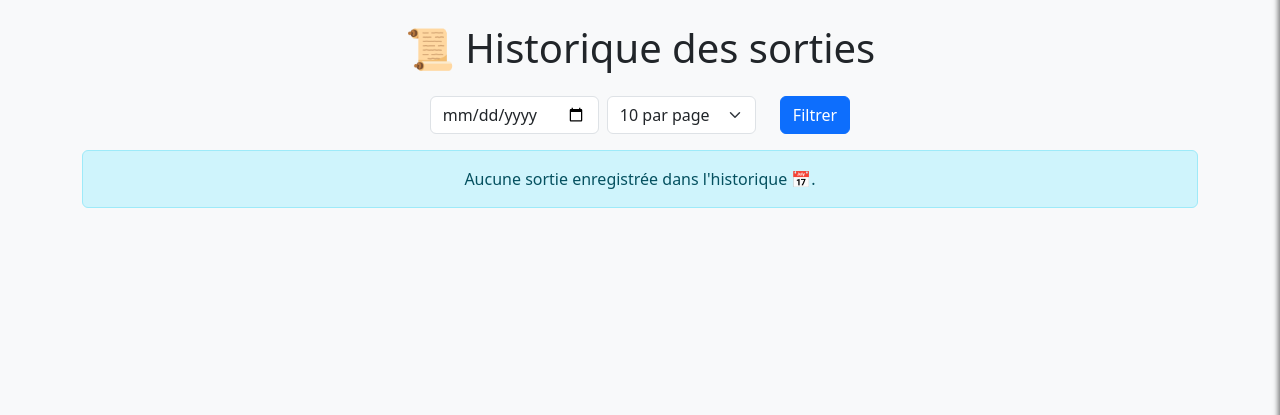
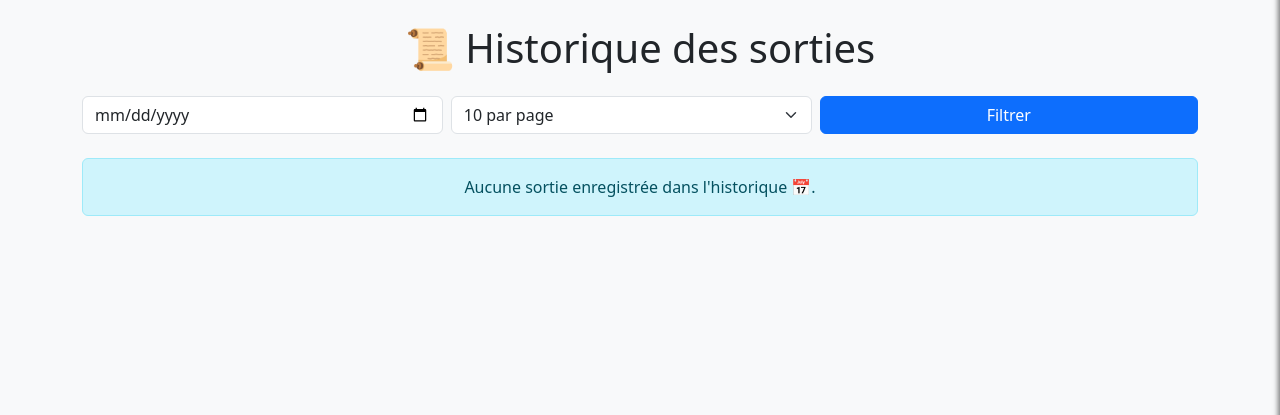
Before and after one commit to martintinC/acoobase, a Django app: page /sorties/historique/ in a window 1280 px wide. Shown: the part 56-471 px from the top of the page. Run offline with Django 5.2, Linux system fonts and the light colour scheme; data that the repository does not hold is empty.

Commit message:
Responsive

```diff
--- a/cahierDeSorties/templates/cahierDeSorties/historique_sorties.html
+++ b/cahierDeSorties/templates/cahierDeSorties/historique_sorties.html
@@ -6,28 +6,31 @@
 {% block content %}
     <h1 class="text-center mb-4">📜 Historique des sorties</h1>
 
-    <!-- Sélecteur de dates et du nombre de sorties par page -->
-    <div class="d-flex justify-content-center my-3 align-items-center">
-        <form method="GET" action="{% url 'historique_sorties' %}" class="d-flex align-items-center">
-            <div class="me-2">
-                <input type="date" id="dateDebut" name="date_debut" class="form-control w-auto" value="{{ request.GET.date_debut }}">
+    <!-- Sélecteur de dates et du nombre de sorties par page (responsive) -->
+    <form method="GET" action="{% url 'historique_sorties' %}" class="d-flex flex-column flex-sm-row justify-content-center align-items-center gap-2 mb-4">
+        <div class="w-100 w-sm-auto">
+            <input type="date" id="dateDebut" name="date_debut" class="form-control" value="{{ request.GET.date_debut }}">
         </div>
-            <div class="me-2">
-                <select name="per_page" class="form-select w-auto" onchange="this.form.submit()">
+
+        <div class="w-100 w-sm-auto">
+            <select name="per_page" class="form-select">
                 {% for n in per_page_choices %}
                     <option value="{{ n }}" {% if request.GET.per_page|stringformat:"s" == n|stringformat:"s" %}selected{% endif %}>{{ n }} par page</option>
                 {% endfor %}
             </select>
         </div>
-            <button type="submit" class="btn btn-primary ms-3">Filtrer</button>
+
+        <button type="submit" class="btn btn-primary w-100 w-sm-auto">Filtrer</button>
+
         {% if request.GET.date_debut %}
-                <a href="{% url 'historique_sorties' %}{% if request.GET.per_page %}?per_page={{ request.GET.per_page }}{% endif %}" class="btn btn-secondary ms-2">Réinitialiser la date</a>
+            <a href="{% url 'historique_sorties' %}{% if request.GET.per_page %}?per_page={{ request.GET.per_page }}{% endif %}" class="btn btn-secondary w-100 w-sm-auto">Réinitialiser</a>
         {% endif %}
     </form>
-    </div>
 
     {% if sorties %}
-        <table class="table table-striped table-hover shadow-lg">
+        <!-- Table responsive avec scroll horizontal si nécessaire -->
+        <div class="table-responsive shadow-lg">
+            <table class="table table-striped table-hover">
                 <thead class="table-dark">
                     <tr class="text-center">
                         <th>Bateau</th>
```
Also changed, not shown: other parts of cahierDeSorties/templates/cahierDeSorties/historique_sorties.html (+10 -5 lines). Lines whose indentation alone changed are shown as unchanged.
